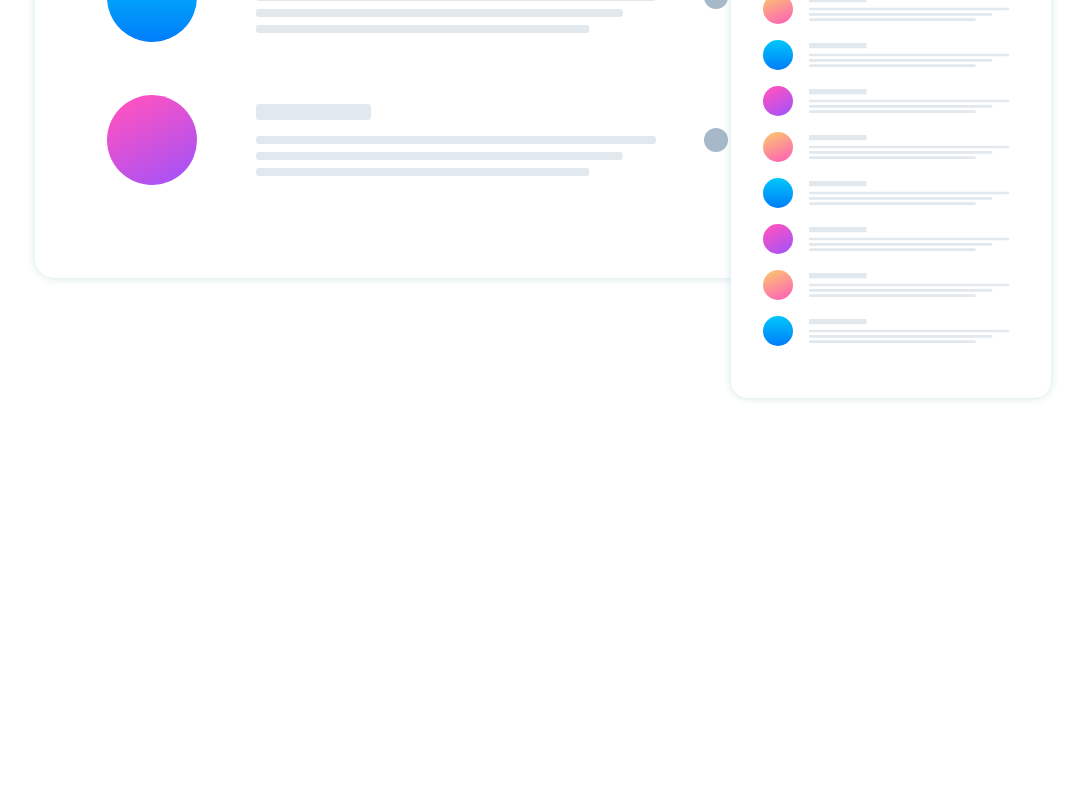
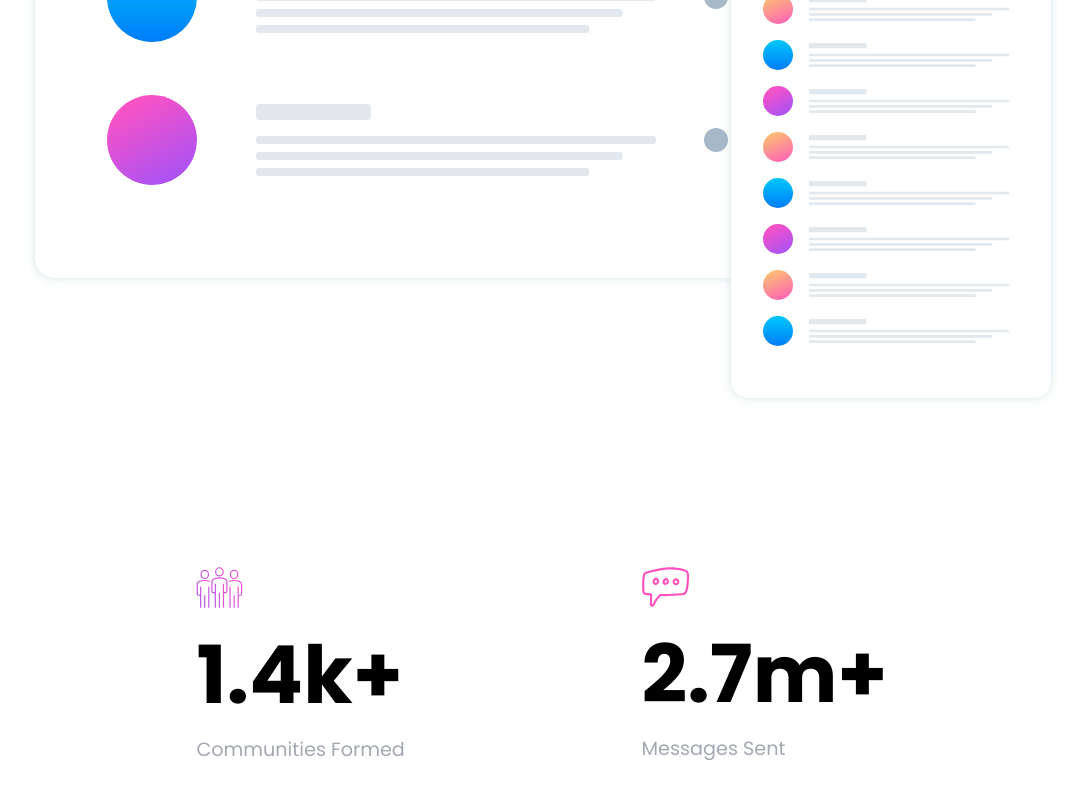
Before and after one commit to victorguirra/huddle, a React (Create React App) app: page / in a window 1280 px wide. Shown: the part 986-1786 px from the top of the page, without its empty margins (98-1183 px from the left). Before the commit the page ends 1457 px from the top, so only its background shows below. Built offline with nearby package versions, Linux system fonts and the light colour scheme.

Commit message:
create statistics section

```diff
--- /dev/null
+++ b/src/pages/Home/Statistics/index.tsx
@@ -0,0 +1,24 @@
+import { Wrapper, Container, Card } from './styles';
+
+import communitiesIcon from '../../../assets/images/icons/communities.svg';
+import messagessIcon from '../../../assets/images/icons/messages.svg';
+
+export default function Statistics() {
+    return(
+        <Wrapper>
+            <Container>
+                <Card>
+                    <img src={ communitiesIcon } alt="Communities" />
+                    <h1>1.4k+</h1>
+                    <span>Communities Formed</span>
+                </Card>
+
+                <Card>
+                    <img src={ messagessIcon } alt="Messages" />
+                    <h1>2.7m+</h1>
+                    <span>Messages Sent</span>
+                </Card>
+            </Container>
+        </Wrapper>
+    )
+}
--- /dev/null
+++ b/src/pages/Home/Statistics/styles.ts
@@ -0,0 +1,30 @@
+import styled from 'styled-components';
+
+export const Wrapper = styled.div`
+    width:100%;
+
+    margin-top:10rem;
+
+    display:flex;
+    align-items:center;
+    justify-content:center;
+`;
+
+export const Container = styled.div`
+    width:60%;
+
+    display:flex;
+    align-items:center;
+    justify-content:space-between;
+`;
+
+export const Card = styled.div`
+    h1 {
+        font-size:5rem;
+    }
+
+    span {
+        color:${({ theme }) => theme.colors.gray };
+        font-size:1.2rem;
+    }
+`;
--- a/src/pages/Home/index.tsx
+++ b/src/pages/Home/index.tsx
@@ -2,12 +2,14 @@ import { Container } from './styles'
 
 import Header from '../../components/Header';
 import Hero from './Hero';
+import Statistics from './Statistics';
 
 export default function Home() {
     return(
         <Container>
             <Header />
             <Hero />
+            <Statistics />
         </Container>
     )
 }
```
